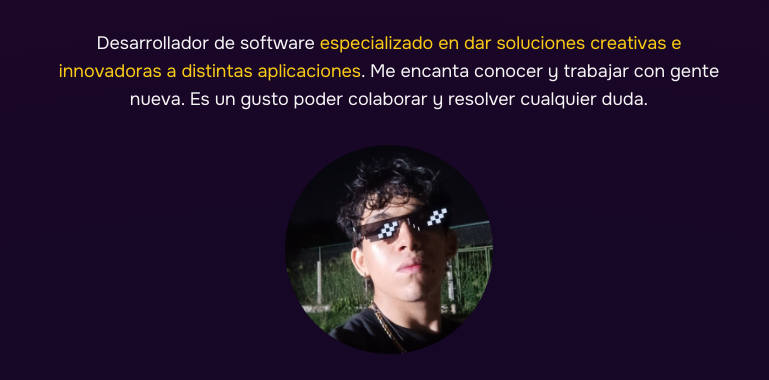
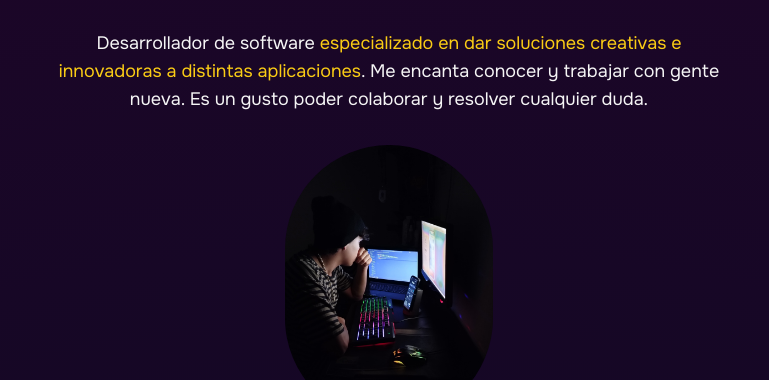
Before and after one commit to JoelRamos22/Portafolio, an Astro site: page / in a window 1280 px wide. Shown: the part 243-623 px from the top of the page, without its empty margins (251-1020 px from the left). Built offline with nearby package versions, Linux system fonts and the light colour scheme; Astro itself is replaced by a stand-in of ours; what @astrojs/tailwind would draw is missing.

Commit message:
feat: :sparkles: Nuevas fotos para el portafolio

```diff
--- a/src/components/Inicio.astro
+++ b/src/components/Inicio.astro
@@ -22,7 +22,7 @@ class="w-full max-w-2xl mx-auto flex flex-col justify-center items-center text-c
     poder colaborar y resolver cualquier duda.
 </p>
 <img
-    src="./profile.jpg"
+    src="./me1.jfif"
     class="rounded-full w-52 mt-6"
 />
 <nav class="flex gap-x-3 mt-6 opacity-85 flex-row">
--- a/src/components/Sobre.astro
+++ b/src/components/Sobre.astro
@@ -24,7 +24,7 @@ class="w-full max-w-3xl mx-auto flex flex-row items-center gap-x-5 py-10 mt-4 sc
     </p>
 </div>
 <div class="flex items-center">
-    <img src="./profile.jpg" class="rounded-full w-30 h-30">
+    <img src="./me2.jfif" class="rounded-full w-30 h-30">
 </div>
 
 </section>
```
Also changed, not shown: public/me1.jfif (added), public/me2.jfif (added).
